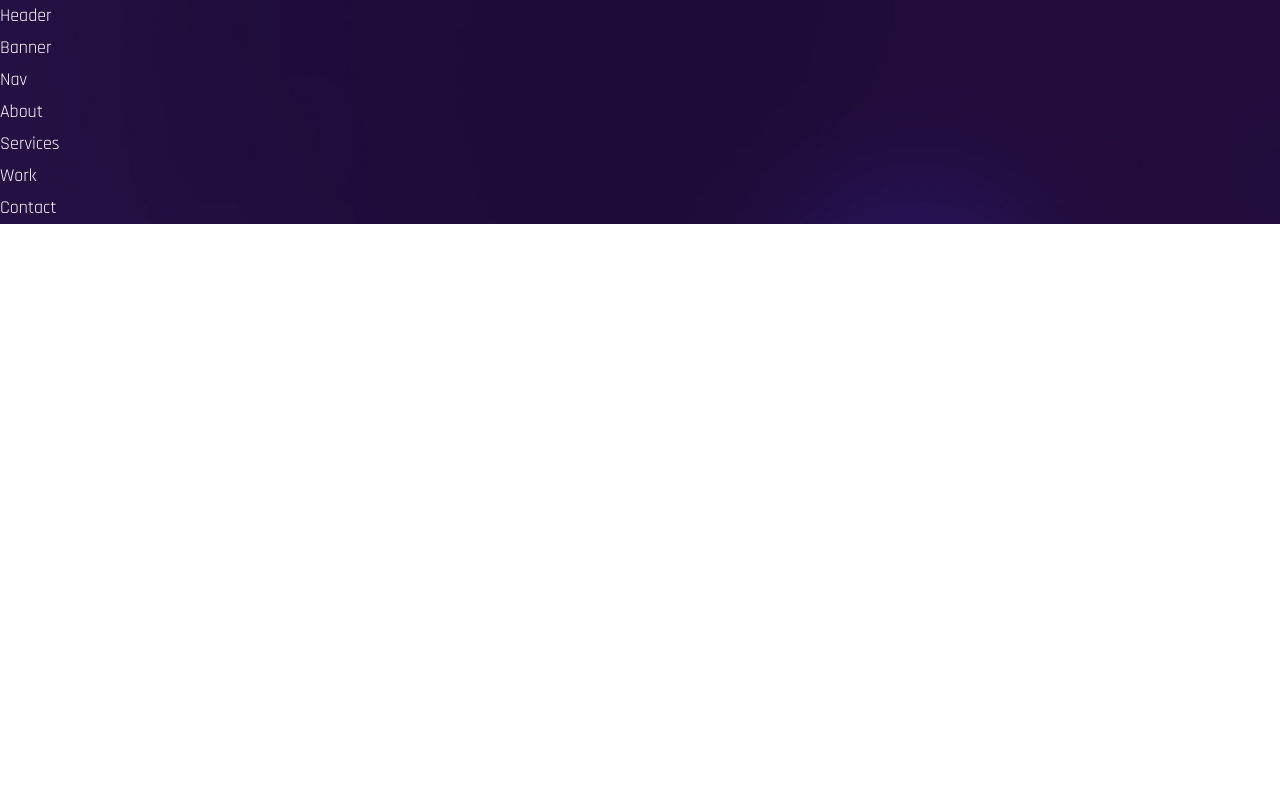
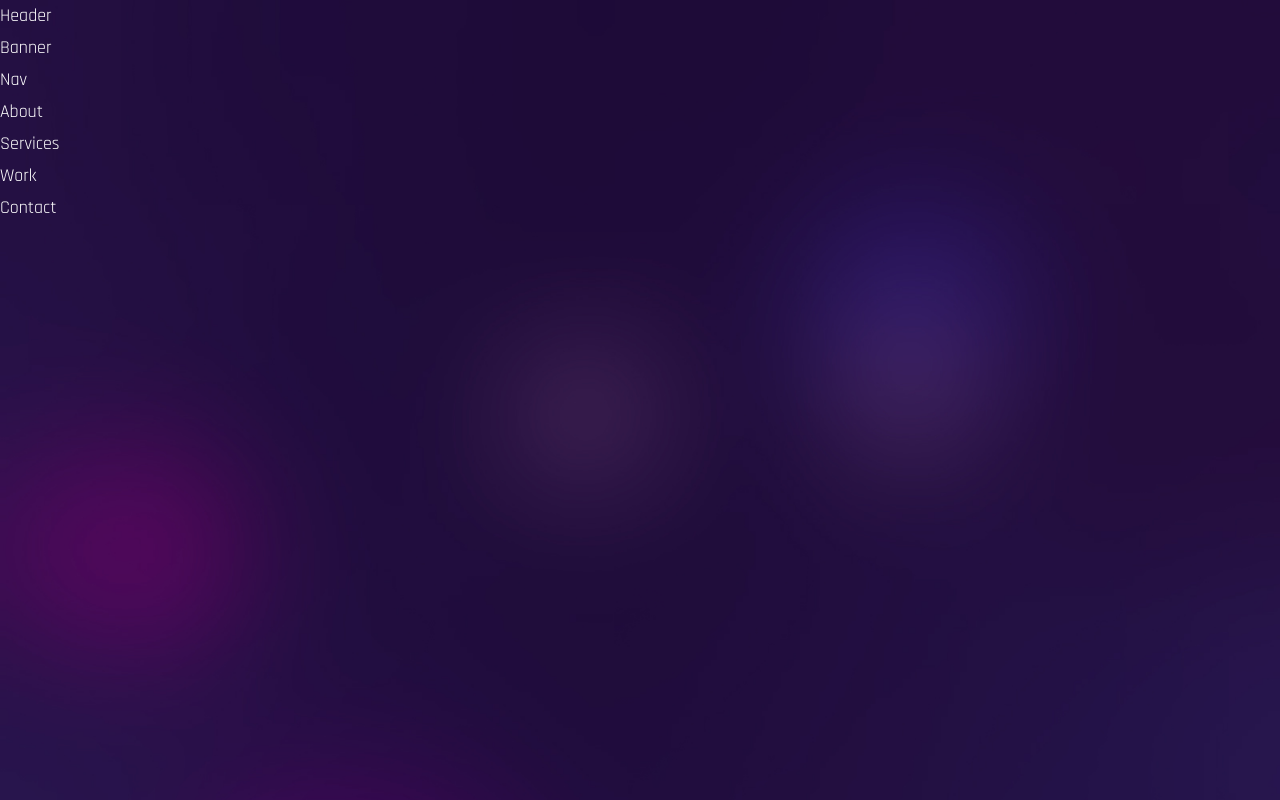
Before and after one commit to beboopr/my_portfolio, a React (Create React App) app: page / in a window 1280 px wide. Shown: the top 800 px of the page. Built offline with nearby package versions, Linux system fonts and the light colour scheme; a web font is replaced by a local one.

Commit message:
added color to whole bg

```diff
--- a/src/App.js
+++ b/src/App.js
@@ -18,7 +18,7 @@ const App = () => {
       <Services />
       <Work />
       <Contact />
-      {/* <div className='h-[4000px]'></div> */}
+      <div className='h-[4000px]'></div>
     </div>
   );
 };
```
